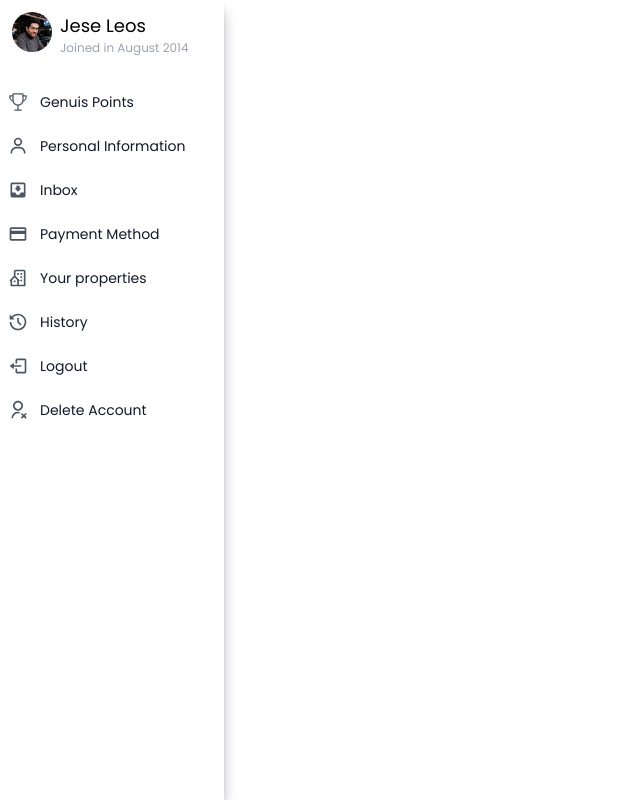
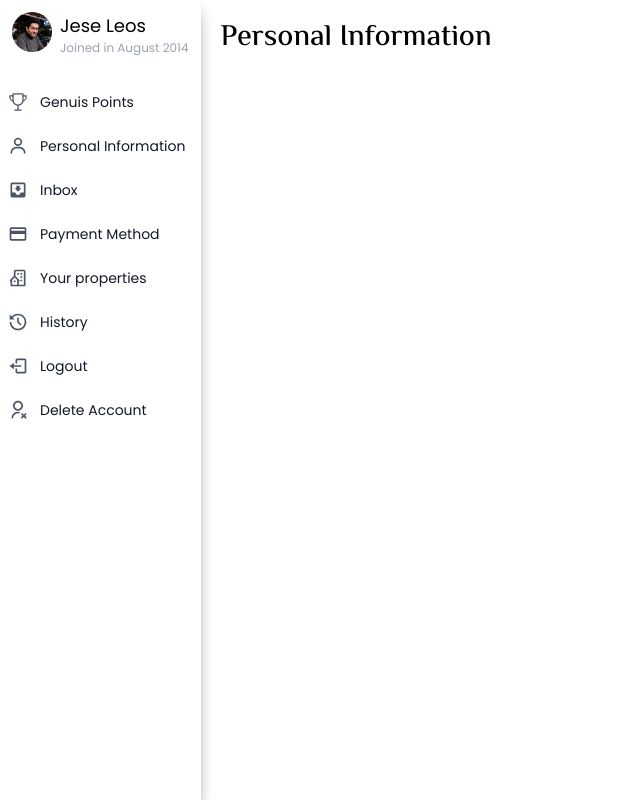
Before and after one commit to rehabmahmoud20/Rently, a React (Create React App) app: page /profile in a window 1280 px wide. Shown: the whole page, without its empty margins (0-640 px from the left). Built offline with nearby package versions, Linux system fonts and the light colour scheme.

Commit message:
add default route in profile

```diff
--- a/src/components/Profile/Profile.jsx
+++ b/src/components/Profile/Profile.jsx
@@ -17,7 +17,7 @@ const Profile = () => {
                 <Route path="history" element={<HistoryContent />} />
                 <Route path="inbox" element={<InboxContent />} />
                 <Route path="payment-method" element={<PaymentContent />} />
-                <Route path="personal-info" element={<PersonalInfoContent />} />
+                <Route path="/" element={<PersonalInfoContent />} />
                 <Route path="properties" element={<PropertiesContent />} />
             </Routes>
         </section>
--- a/src/components/Profile/Sidemenu/PersonalInfo.jsx
+++ b/src/components/Profile/Sidemenu/PersonalInfo.jsx
@@ -5,7 +5,7 @@ const PersonalInfo = () => {
     return (
         <li>
             <Link
-                to="/profile/personal-info"
+                to="/profile/"
                 className="flex items-center p-2 text-base font-normal text-gray-900 rounded-lg dark:text-white hover:bg-gray-100 dark:hover:bg-gray-700"
             >
                 <BiUser className="flex-shrink-0 w-10 sm:w-5 h-6 sm:h-5 text-gray-600 transition-all duration-500 dark:text-gray-400 group-hover:text-gray-900 dark:group-hover:text-white" />
--- a/src/components/Profile/Sidemenu/SideMenu.jsx
+++ b/src/components/Profile/Sidemenu/SideMenu.jsx
@@ -10,7 +10,7 @@ import Avatar from './Avatar';
 const SideMenu = () => {
     return (
         <aside
-            className="h-screen w-fit sm:w-56 select-none shadow-lg shadow-zinc-400 transition-all"
+            className="h-screen w-fit sm:min-w-max select-none shadow-lg shadow-zinc-400 transition-all"
             aria-label="Sidebar"
         >
             <Avatar />
```
